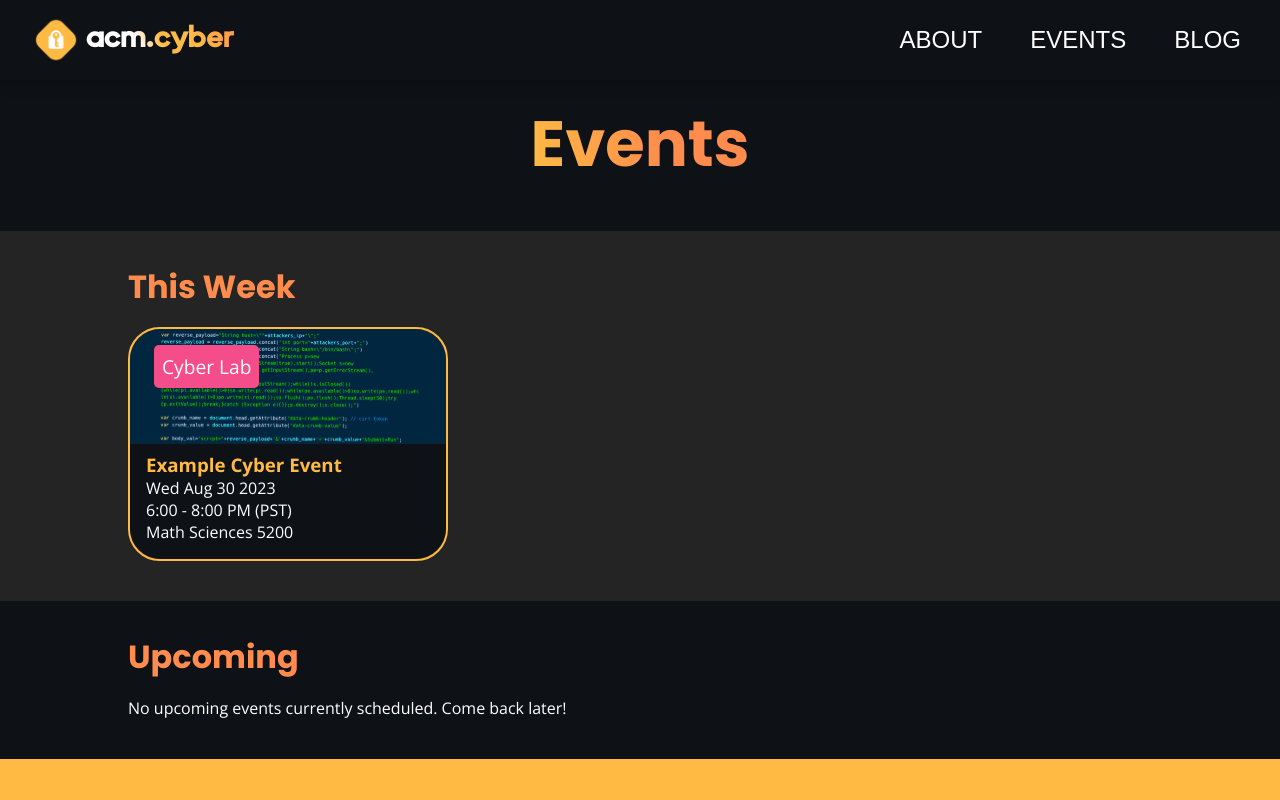
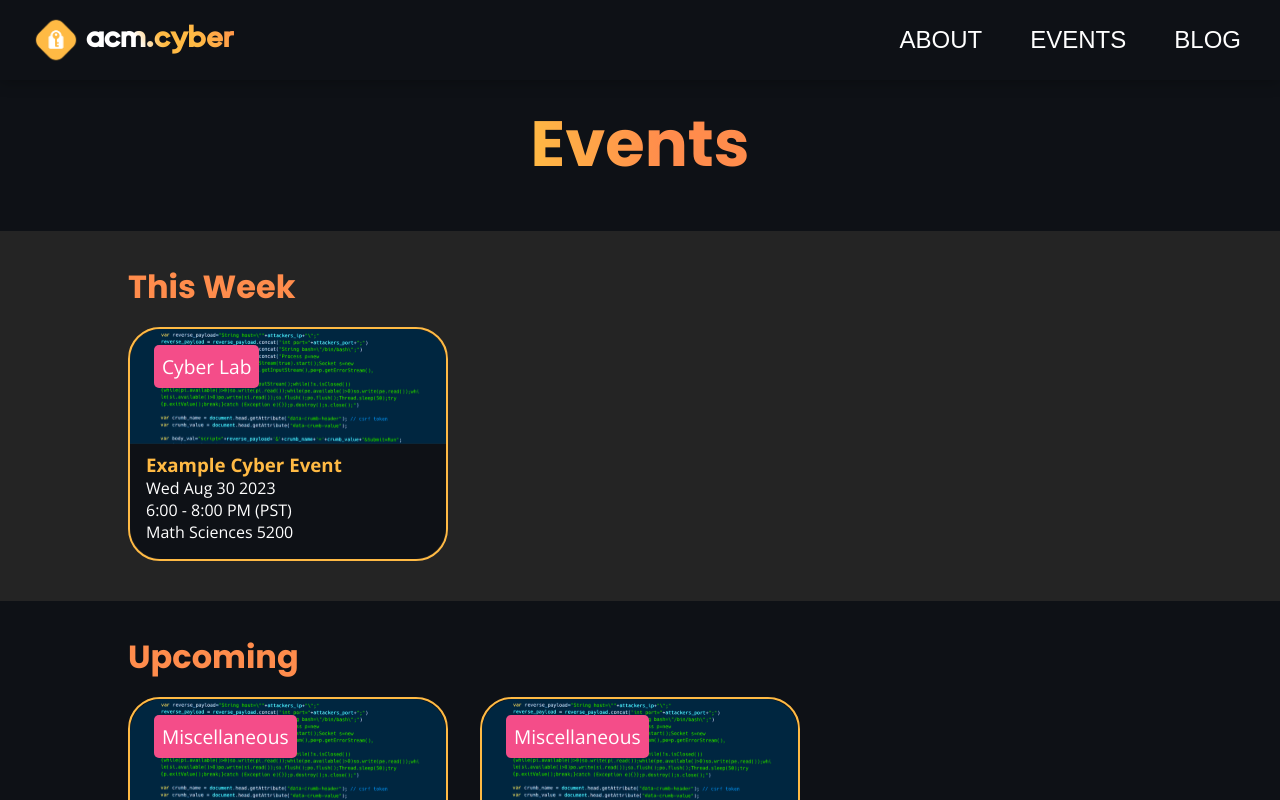
Before and after one commit to uclaacm/acmcyber.com, a Next.js app: page /events in a window 1280 px wide. Built offline with nearby package versions, Linux system fonts and the light colour scheme; a web font is replaced by a local one.

Commit message:
feat: Fall 2023 events

```diff
--- a/data/events.ts
+++ b/data/events.ts
@@ -58,6 +58,22 @@ const eventsData: Event[] = [
     time: '6:00 - 8:00 PM (PST)',
     location: matsci,
   },
+  {
+    name: 'ACM Fall General Meeting 2023',
+    description: defaultDescription,
+    type: EventKind.Misc,
+    date: new Date("2023-10-02"),
+    time: '6:00 - 8:00 PM (PST)',
+    location: "TBD",
+  },
+  {
+    name: 'Cyber Fall General Meeting 2023',
+    description: defaultDescription,
+    type: EventKind.Misc,
+    date: new Date("2023-10-09"),
+    time: '6:00 - 8:00 PM (PST)',
+    location: "TBD",
+  },
 ];
 
 export default eventsData;
```
